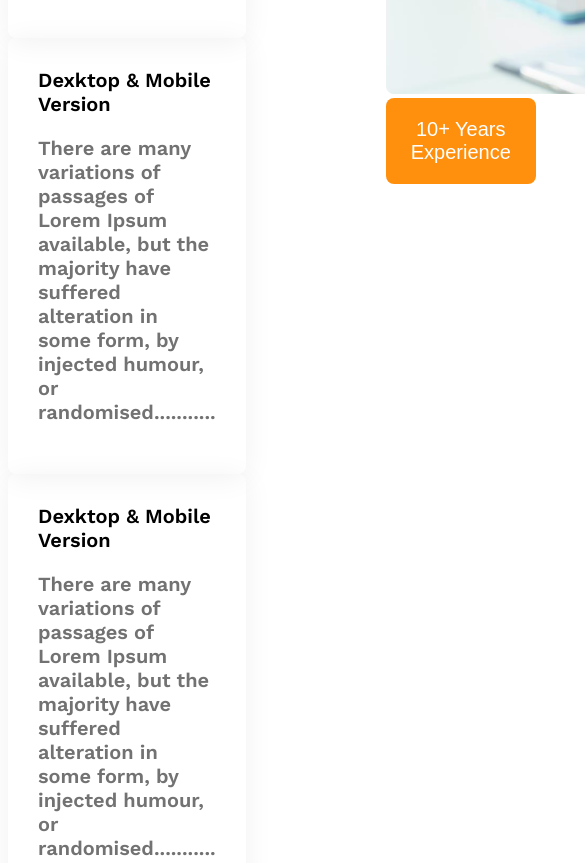
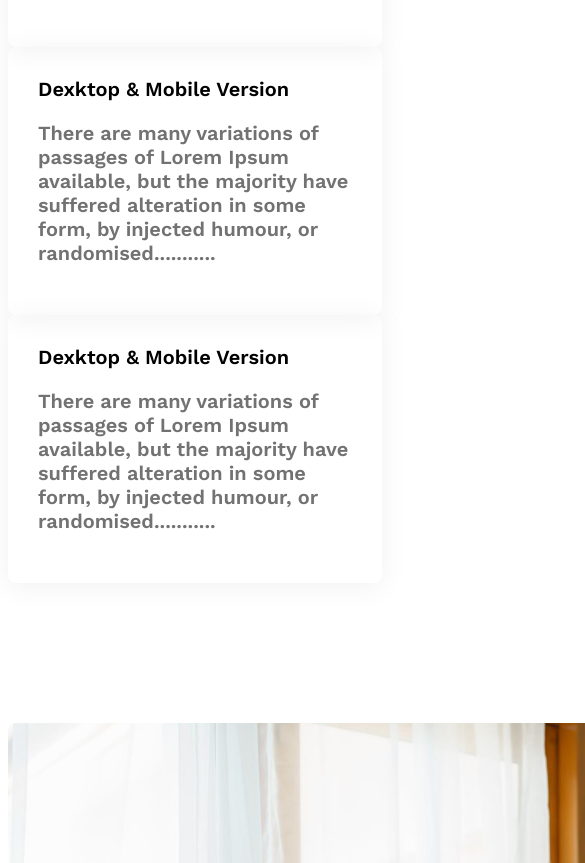
Before and after one commit to muzahiddipu/g3-architects-website, a plain HTML site: page index.html in a window 390 px wide. Shown: the part 3883-4746 px from the top of the page, 585 px wide, since content can reach past the window. Drawn offline with nearby package versions, Linux system fonts and the light colour scheme.

Commit message:
added some responsiveness

```diff
--- a/index.html
+++ b/index.html
@@ -86,7 +86,7 @@
 
                </div>
             </div>
-            <div>
+            <div class="featured-architect">
                <img src="images/architect.png" alt="">
                <button id="experience-badge" class="
                btn-primary">
--- a/styles/architests.css
+++ b/styles/architests.css
@@ -139,6 +139,21 @@ main > section{
   margin-bottom: 0px;
 
 }
+#experience-badge{
+  padding: 45px 42px;
+  font-size: 1.5rem;
+  font-weight: 500;
+  margin-left: -100px;
+  margin-top: -100px;
+}
+#experience-year{
+  font-size: 4rem;
+  font-weight: 700;
+
+}
+.featured-architect{
+  width: 100%;
+}
 /* some facts related styles */
 .fact-container{
   display: grid;
@@ -191,6 +206,7 @@ filter: grayscale(100%);
 @media screen and (max-width:576px) {
   .navbar,
   .nav-link,
+  .features,
   .teams{
     flex-direction: column;
   }
@@ -210,6 +226,10 @@ filter: grayscale(100%);
   .our-features{
     margin-left: 20px;
   }
+  #experience-badge{
+    margin-top: 20px;
+    margin-left: 20px;
+  }
 }
 
 /* medium size device */
```
